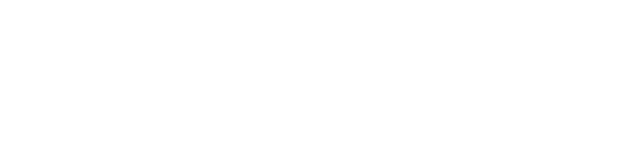
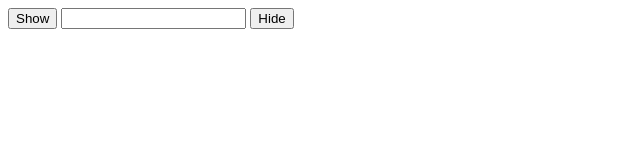
Before and after one commit to liza-shermayster/webApp, a plain HTML site: page index.html in a window 1280 px wide. Shown: the whole page, without its empty margins (0-640 px from the left). Drawn offline with Linux system fonts and the light colour scheme.

Commit message:
showHide implementation

```diff
--- a/index.html
+++ b/index.html
@@ -5,5 +5,31 @@
     <meta name="viewport" content="width=device-width, initial-scale=1.0" />
     <title>Document</title>
   </head>
-  <body></body>
+  <body>
+    <button onclick="showInput()">Show</button>
+    <input id="textInput" />
+    <button onclick="hideInput()">Hide</button>
+    <script>
+      //   let num = 0;
+      //   let el = document.createElement("h3");
+      //   el.innerHTML = "number updated to: " + num;
+      //   document.body.appendChild(el);
+      //   function increase() {
+      //     num++;
+      //     el.innerHTML = "number updated to: " + num;
+      //     document.body.appendChild(el);
+      //   }
+      //   function decrease() {
+      //     el.innerHTML = "number updated to: " + num;
+      //     document.body.appendChild(el);
+      //   }
+      let inputEl = document.getElementById("textInput");
+      function showInput() {
+        inputEl.style.display = "inline";
+      }
+      function hideInput() {
+        inputEl.style.display = "none";
+      }
+    </script>
+  </body>
 </html>
```
